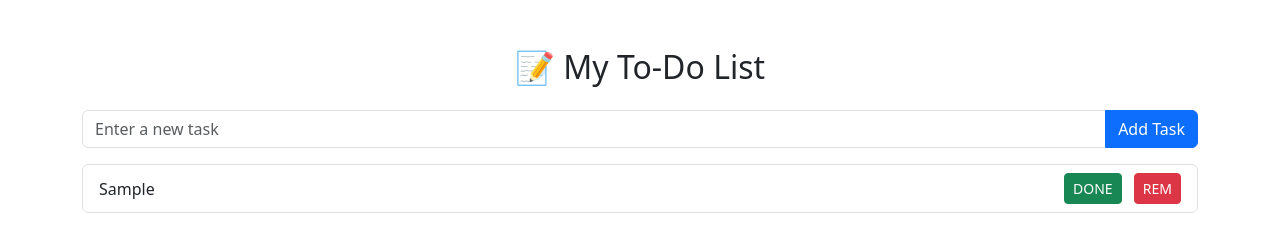
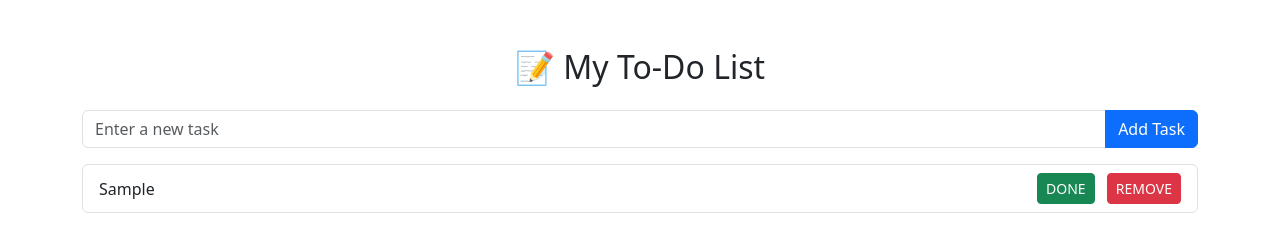
Before and after one commit to saiteja9989-cyber/todolist, a plain HTML site: page index.html in a window 1280 px wide. Both pictures are taken after typing "Sample" into the empty fields and a click on the button "Add Task". Drawn offline with nearby package versions, Linux system fonts and the light colour scheme.

Commit message:
made changes

```diff
--- a/index.html
+++ b/index.html
@@ -16,24 +16,22 @@
   <div class="container mt-5">
     <h2 class="mb-4 text-center">📝 My To-Do List</h2>
 
-    <!-- Input field and button -->
+
     <div class="input-group mb-3">
       <input type="text" id="taskInput" class="form-control" placeholder="Enter a new task" />
       <button class="btn btn-primary" id="addBtn">Add Task</button>
     </div>
 
-    <!-- Task list -->
     <ul class="list-group" id="taskList"></ul>
   </div>
 
-  <!-- Script Section -->
   <script>
-    // Grab elements
+
     const addBtn = document.getElementById("addBtn");
     const taskInput = document.getElementById("taskInput");
     const taskList = document.getElementById("taskList");
 
-    // Add task on button click
+
     addBtn.addEventListener("click", function () {
       const taskText = taskInput.value.trim();
 
@@ -42,7 +40,7 @@
         return;
       }
 
-      // Create new task item
+
       const li = document.createElement("li");
       li.className = "list-group-item d-flex justify-content-between align-items-center";
 
@@ -50,18 +48,16 @@
         <span class="task-text">${taskText}</span>
         <div>
           <button class="btn btn-success btn-sm me-2 completeBtn">DONE</button>
-          <button class="btn btn-danger btn-sm deleteBtn">REM</button>
+          <button class="btn btn-danger btn-sm deleteBtn">REMOVE</button>
         </div>
       `;
 
-      // Append to list
+
       taskList.appendChild(li);
 
-      // Clear input
+
       taskInput.value = "";
     });
-
-    // Event delegation for dynamic tasks
     taskList.addEventListener("click", function (e) {
       if (e.target.classList.contains("deleteBtn")) {
         e.target.closest("li").remove();
```
